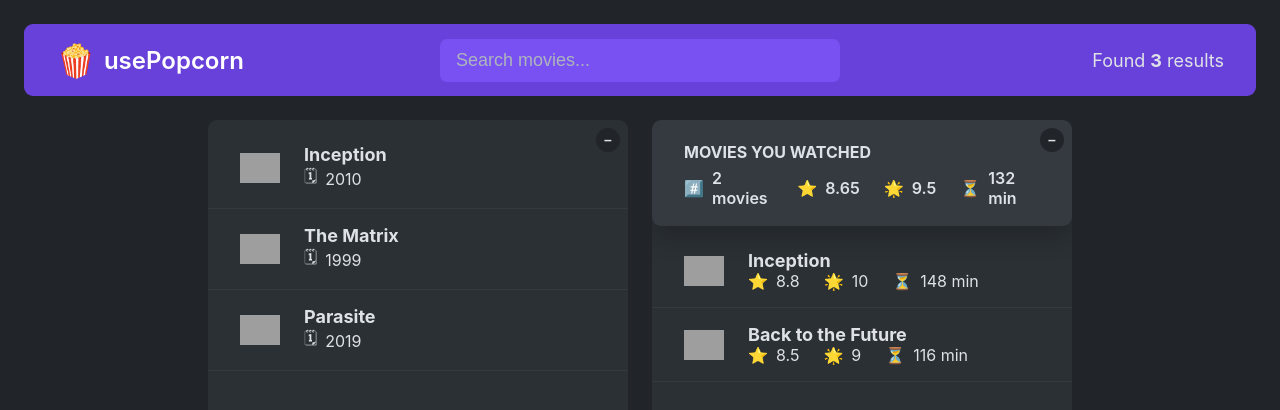
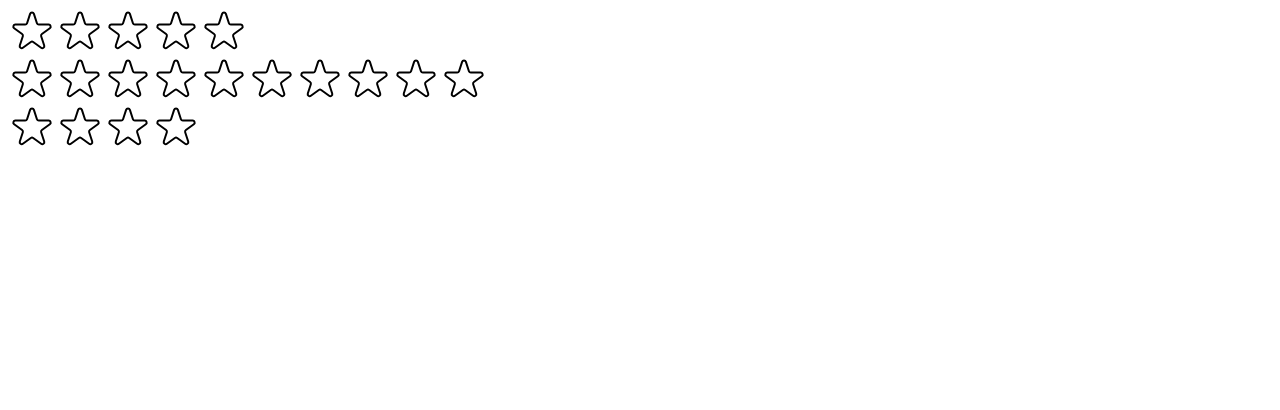
Before and after one commit to jonmico/usePopcorn, a React (Vite) app: page / in a window 1280 px wide. Shown: the top 410 px of the page. Built offline with nearby package versions, Linux system fonts and the light colour scheme; grey boxes are pictures that could not be loaded.

Commit message:
Start Star component.

```diff
--- /dev/null
+++ b/src/StarRating.tsx
@@ -0,0 +1,123 @@
+import { useState } from 'react';
+
+const containerStyle = {
+  display: 'flex',
+  alignItems: 'center',
+  gap: '16px',
+};
+
+const starContainerStyle = {
+  display: 'flex',
+};
+
+const textStyle = {
+  lineHeight: '1',
+  margin: '0',
+};
+
+interface StarRatingProps {
+  maxRating?: number;
+}
+
+export default function StarRating({ maxRating = 4 }: StarRatingProps) {
+  const [rating, setRating] = useState(0);
+
+  function handleRating(rating: number) {
+    setRating(rating);
+  }
+
+  return (
+    <div style={containerStyle}>
+      <div style={starContainerStyle}>
+        {Array.from({ length: maxRating }, (_, i) => (
+          <Star key={i} onRate={() => handleRating(i + 1)} full={rating > i} />
+        ))}
+      </div>
+      <p style={textStyle}>{rating || ''}</p>
+    </div>
+  );
+}
+
+const starStyle = {
+  width: '48px',
+  height: '48px',
+  display: 'block',
+  cursor: 'pointer',
+};
+
+interface StarProps {
+  onRate: () => void;
+  full: boolean;
+}
+
+function Star({ onRate, full }: StarProps) {
+  return (
+    <span onClick={onRate} role='button' style={starStyle}>
+      {full ? (
+        <svg
+          xmlns='http://www.w3.org/2000/svg'
+          viewBox='0 0 20 20'
+          fill='#000'
+          stroke='#000'
+        >
+          <path d='M9.049 2.927c.3-.921 1.603-.921 1.902 0l1.07 3.292a1 1 0 00.95.69h3.462c.969 0 1.371 1.24.588 1.81l-2.8 2.034a1 1 0 00-.364 1.118l1.07 3.292c.3.921-.755 1.688-1.54 1.118l-2.8-2.034a1 1 0 00-1.175 0l-2.8 2.034c-.784.57-1.838-.197-1.539-1.118l1.07-3.292a1 1 0 00-.364-1.118L2.98 8.72c-.783-.57-.38-1.81.588-1.81h3.461a1 1 0 00.951-.69l1.07-3.292z' />
+        </svg>
+      ) : (
+        <svg
+          xmlns='http://www.w3.org/2000/svg'
+          fill='none'
+          viewBox='0 0 24 24'
+          stroke='#000'
+        >
+          <path
+            strokeLinecap='round'
+            strokeLinejoin='round'
+            strokeWidth='{2}'
+            d='M11.049 2.927c.3-.921 1.603-.921 1.902 0l1.519 4.674a1 1 0 00.95.69h4.915c.969 0 1.371 1.24.588 1.81l-3.976 2.888a1 1 0 00-.363 1.118l1.518 4.674c.3.922-.755 1.688-1.538 1.118l-3.976-2.888a1 1 0 00-1.176 0l-3.976 2.888c-.783.57-1.838-.197-1.538-1.118l1.518-4.674a1 1 0 00-.363-1.118l-3.976-2.888c-.784-.57-.38-1.81.588-1.81h4.914a1 1 0 00.951-.69l1.519-4.674z'
+          />
+        </svg>
+      )}
+    </span>
+  );
+}
+
+/*
+SPACING SYSTEM (px)
+2 / 4 / 8 / 12 / 16 / 24 / 32 / 40 / 48 / 64 / 80 / 96 / 128
+
+FONT SIZE SYSTEM (px)
+10 / 12 / 14 / 16 / 18 / 20 / 24 / 30 / 36 / 44 /52 / 62 / 74 / 86 / 98
+*/
+
+/*
+FULL STAR
+
+<svg
+  xmlns="http://www.w3.org/2000/svg"
+  viewBox="0 0 20 20"
+  fill="#000"
+  stroke="#000"
+>
+  <path
+    d="M9.049 2.927c.3-.921 1.603-.921 1.902 0l1.07 3.292a1 1 0 00.95.69h3.462c.969 0 1.371 1.24.588 1.81l-2.8 2.034a1 1 0 00-.364 1.118l1.07 3.292c.3.921-.755 1.688-1.54 1.118l-2.8-2.034a1 1 0 00-1.175 0l-2.8 2.034c-.784.57-1.838-.197-1.539-1.118l1.07-3.292a1 1 0 00-.364-1.118L2.98 8.72c-.783-.57-.38-1.81.588-1.81h3.461a1 1 0 00.951-.69l1.07-3.292z"
+  />
+</svg>
+
+
+EMPTY STAR
+
+<svg
+  xmlns="http://www.w3.org/2000/svg"
+  fill="none"
+  viewBox="0 0 24 24"
+  stroke="#000"
+>
+  <path
+    strokeLinecap="round"
+    strokeLinejoin="round"
+    strokeWidth="{2}"
+    d="M11.049 2.927c.3-.921 1.603-.921 1.902 0l1.519 4.674a1 1 0 00.95.69h4.915c.969 0 1.371 1.24.588 1.81l-3.976 2.888a1 1 0 00-.363 1.118l1.518 4.674c.3.922-.755 1.688-1.538 1.118l-3.976-2.888a1 1 0 00-1.176 0l-3.976 2.888c-.783.57-1.838-.197-1.538-1.118l1.518-4.674a1 1 0 00-.363-1.118l-3.976-2.888c-.784-.57-.38-1.81.588-1.81h4.914a1 1 0 00.951-.69l1.519-4.674z"
+  />
+</svg>
+
+*/
--- a/src/main.tsx
+++ b/src/main.tsx
@@ -1,10 +1,15 @@
-import React from 'react'
-import ReactDOM from 'react-dom/client'
-import App from './App.tsx'
-import './index.css'
+import React from 'react';
+import ReactDOM from 'react-dom/client';
+// import App from './App.tsx'
+// import './index.css'
+
+import StarRating from './StarRating';
 
 ReactDOM.createRoot(document.getElementById('root') as HTMLElement).render(
   <React.StrictMode>
-    <App />
-  </React.StrictMode>,
-)
+    {/* <App /> */}
+    <StarRating maxRating={5} />
+    <StarRating maxRating={10} />
+    <StarRating />
+  </React.StrictMode>
+);
```
Also changed, not shown: src/App.tsx (+0 -22 lines), src/index.css (+0 -41 lines).
